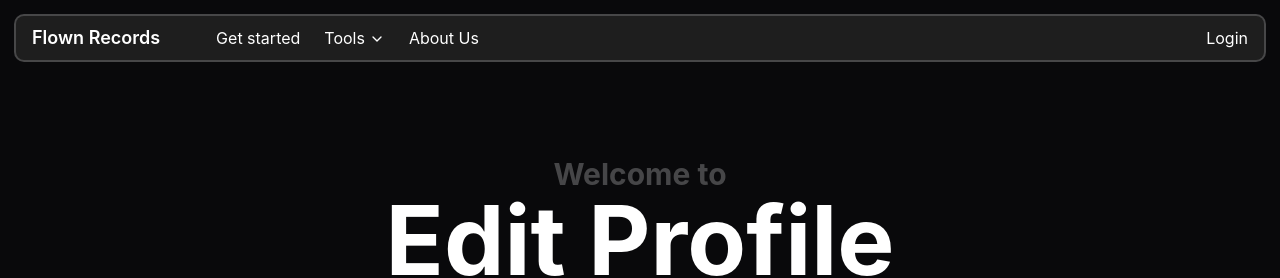
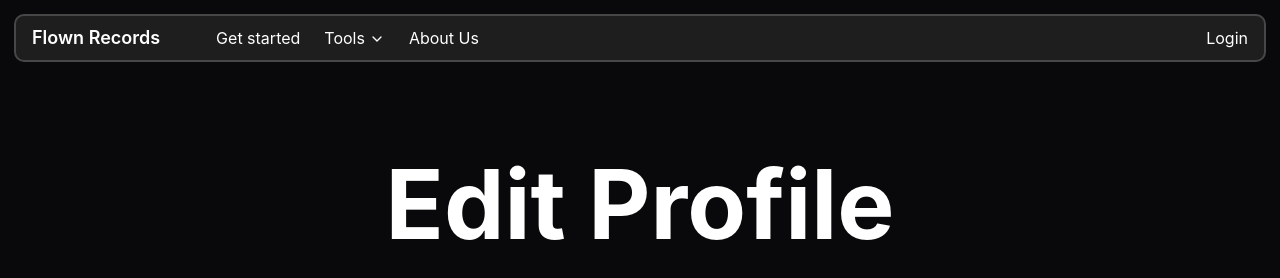
Before and after one commit to flownrecords/website, a React (Vite) app: page /me/edit in a window 1280 px wide. Shown: the top 278 px of the page. Built offline with nearby package versions, Linux system fonts and the light colour scheme; no server answers; sample sign-in values are in the browser's storage.

Commit message:
Removed uppertext on MeEdit splash

```diff
--- a/src/pages/user/MeEdit.tsx
+++ b/src/pages/user/MeEdit.tsx
@@ -122,7 +122,7 @@ export default function MeEdit() {
 
     return (
         <>
-            <Splash uppertext={user?.username} title="Edit Profile"/>
+            <Splash uppertext={` `} title="Edit Profile"/>
             <div className="container mx-auto max-w-6xl p-4 lg:px-0">
                 <div className="rounded-lg ring-2 ring-white/25 p-4">
                     <form
```
